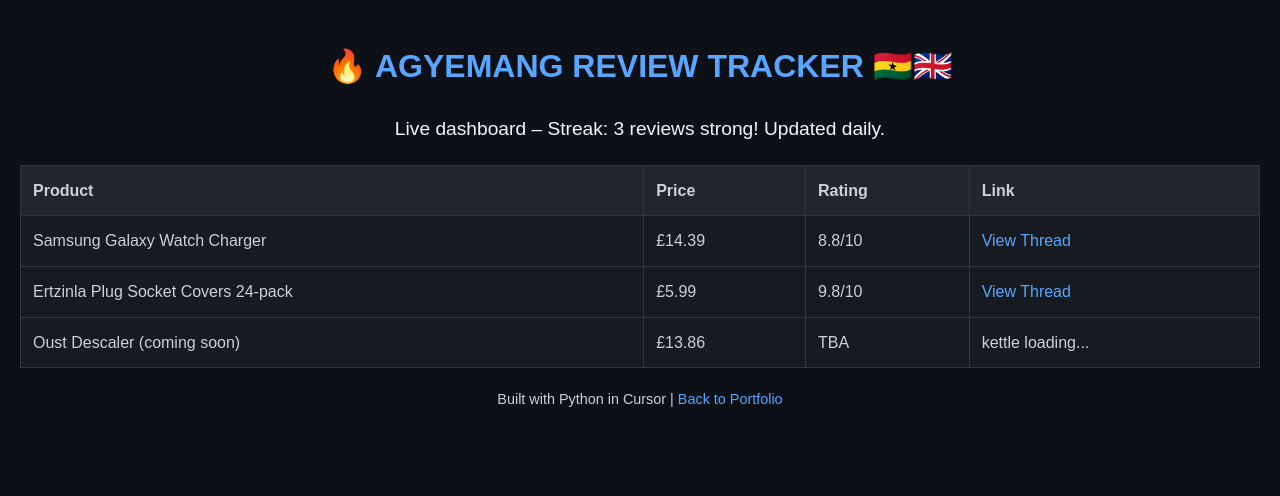
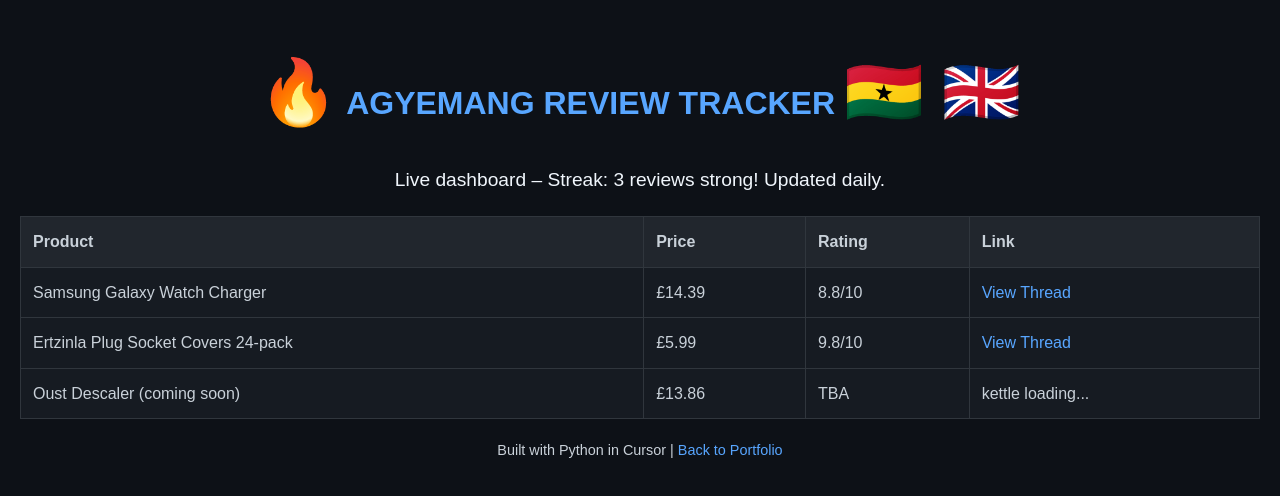
Before and after one commit to george-agyemang/george-agyemang.github.io, a plain HTML site: page reviews-dashboard.html in a window 1280 px wide. Drawn offline with Linux system fonts and the light colour scheme.

Commit message:
update to get flags

```diff
--- a/reviews-dashboard.html
+++ b/reviews-dashboard.html
@@ -15,8 +15,9 @@
     </style>
 </head>
 <body>
-    <h1>🔥 AGYEMANG REVIEW TRACKER 🇬🇭🇬🇧</h1>
-<p class="streak">Live dashboard – Streak: 3 reviews strong! Updated daily.</p>
+  <h1><span style="font-size: 2em;">🔥</span> AGYEMANG REVIEW TRACKER <span style="font-size: 2em;">🇬🇭 🇬🇧</span></h1>
+    <p class="streak">Live dashboard – Streak: 3 reviews strong! Updated daily.</p>
+    <!-- Rest of your table code stays the same -->
     <table>
         <thead>
             <tr>
```
